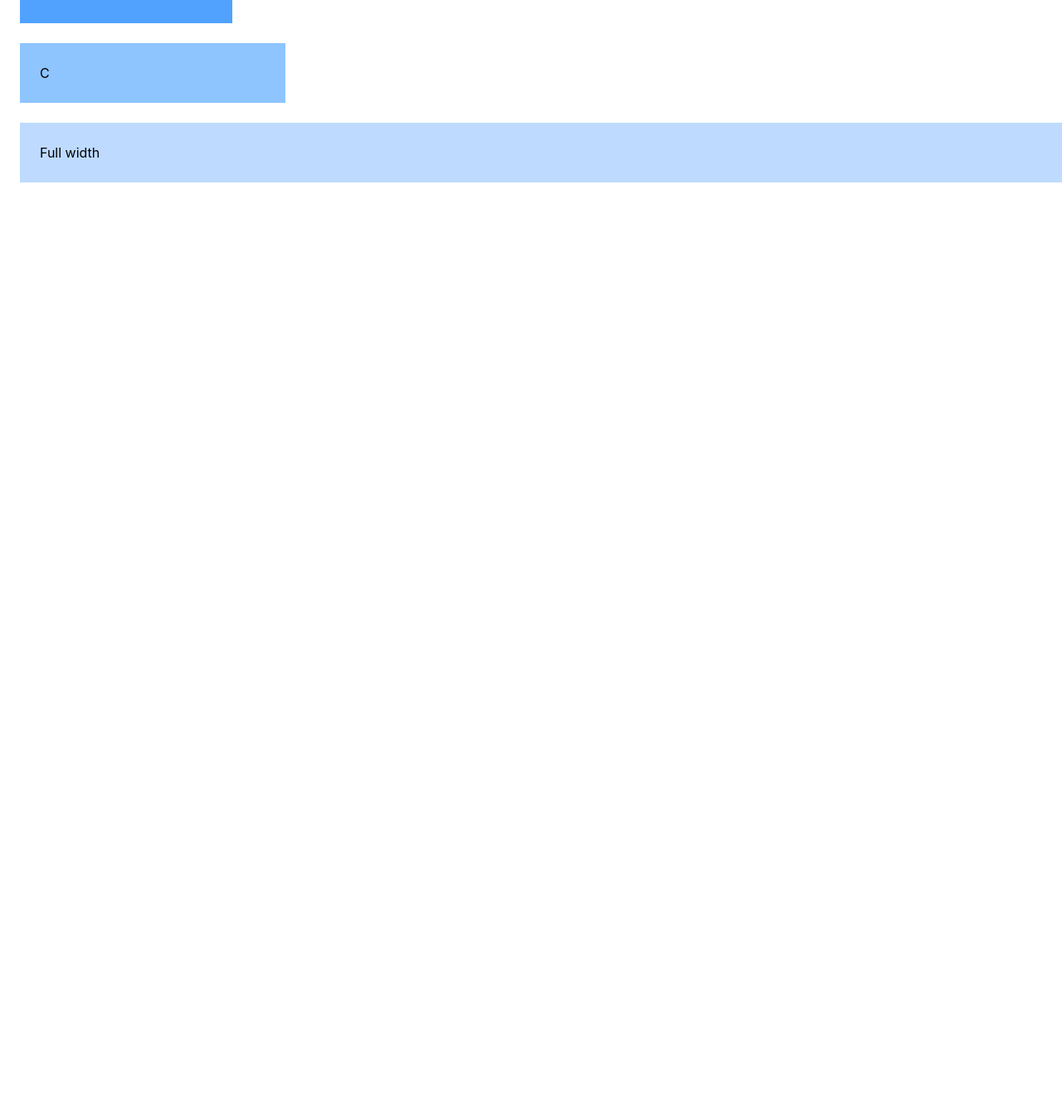
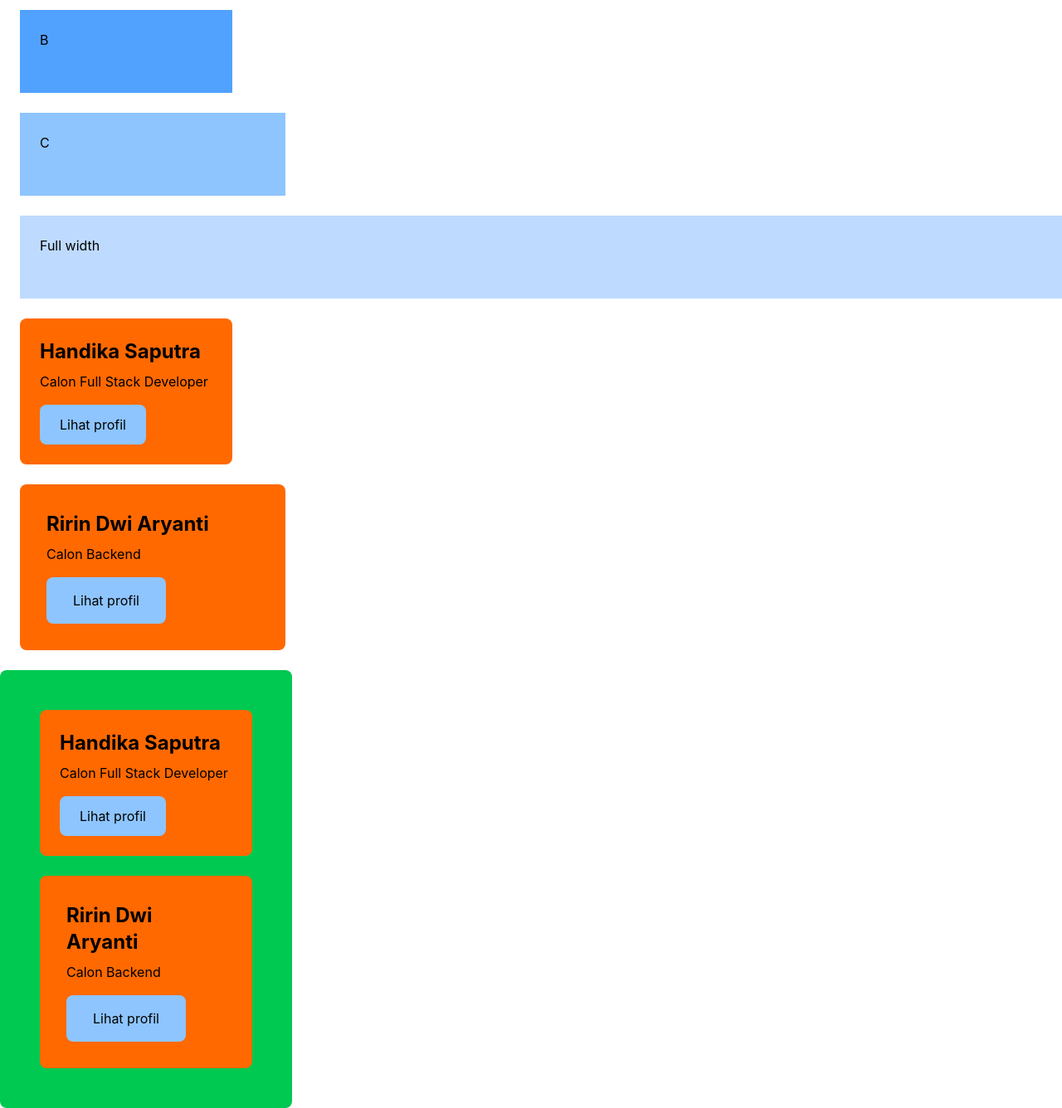
Before and after one commit to Handika-cmd/Tailwind, a website: page 02_Spacing & Sizing/index.html in a window 1280 px wide. Shown: the part 260-1596 px from the top of the page at 83% size. Before the commit the page ends 800 px from the top, so only its background shows below. Drawn offline with nearby package versions, Linux system fonts and the light colour scheme; files that its build step writes are made by us from their sources.

Commit message:
Spacing & Sizing

```diff
--- a/02_Spacing & Sizing/index.html
+++ b/02_Spacing & Sizing/index.html
@@ -7,16 +7,51 @@
     <link rel="stylesheet" href="../dist/output.css" />
   </head>
   <body>
-    <button class="px-6 py-3 bg-green-300 m-6">Tombol</button>
+    <button class="w-28 h-25 p-6 bg-green-300 mx-6 mt-6">Tombol</button>
 
     <!-- width yang serig digunakan mulai 32 tambah 8 dan seterusnya -->
-    <div class="w-32 bg-blue-500 p-6 m-6">A</div>
+    <div class="w-32 h-25 bg-blue-500 p-6 m-6">A</div>
 
-    <div class="w-64 bg-blue-400 p-6 m-6">B</div>
+    <div class="w-64 h-25 bg-blue-400 p-6 m-6">B</div>
 
-    <div class="w-80 bg-blue-300 p-6 m-6">C</div>
+    <div class="w-80 h-25 bg-blue-300 p-6 m-6">C</div>
 
     <!-- width full -->
-     <div class="w-full bg-blue-200 p-6 m-6">Full width</div>
+    <div class="w-full h-25 bg-blue-200 p-6 m-6">Full width</div>
+
+    <!-- Praktik nyata -->
+    <div class="p-6 bg-orange-500 w-64 h-auto m-6 rounded-lg">
+      <h1 class="text-2xl font-bold mb-2">Handika Saputra</h1>
+
+      <p class="mb-4">Calon Full Stack Developer</p>
+
+      <button class="px-6 py-3 bg-blue-300 rounded-lg">Lihat profil</button>
+    </div>
+
+    <div class="p-8 bg-orange-500 w-80 m-6 rounded-lg">
+      <h1 class="text-2xl font-bold mb-2">Ririn Dwi Aryanti</h1>
+
+      <p class="mb-4">Calon Backend</p>
+
+      <button class="px-8 py-4 bg-blue-300 rounded-lg">Lihat profil</button>
+    </div>
+
+    <div class="p-6 space-y-10 bg-green-500 w-88 h-auto rounded-lg">
+      <div class="p-6 bg-orange-500 w-64 h-auto m-6 rounded-lg">
+        <h1 class="text-2xl font-bold mb-2">Handika Saputra</h1>
+
+        <p class="mb-4">Calon Full Stack Developer</p>
+
+        <button class="px-6 py-3 bg-blue-300 rounded-lg">Lihat profil</button>
+      </div>
+
+      <div class="p-8 bg-orange-500 w-64 m-6 rounded-lg">
+        <h1 class="text-2xl font-bold mb-2">Ririn Dwi Aryanti</h1>
+
+        <p class="mb-4">Calon Backend</p>
+
+        <button class="px-8 py-4 bg-blue-300 rounded-lg">Lihat profil</button>
+      </div>
+    </div>
   </body>
 </html>
```
